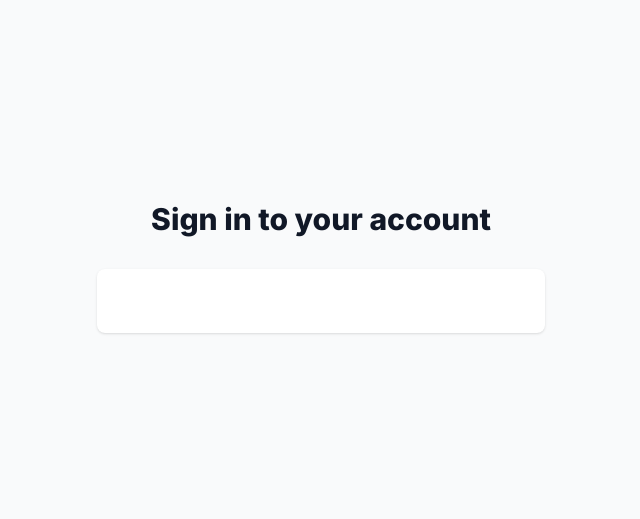
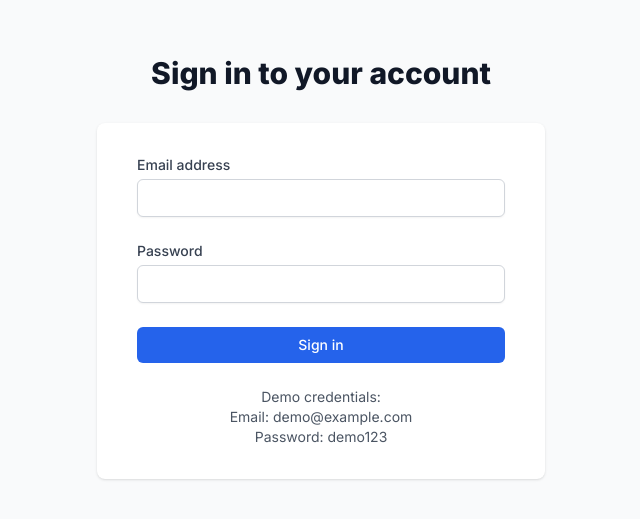
Before and after one commit to JuliaVoortman/plainsale, a Next.js app: page /login in a window 1280 px wide. Shown: the part 145-664 px from the top of the page, without its empty margins (319-959 px from the left). Built offline with nearby package versions, Linux system fonts and the light colour scheme.

Commit message:
Fourth commit eh (actually fifth)

```diff
--- a/src/components/auth/LoginForm.tsx
+++ b/src/components/auth/LoginForm.tsx
@@ -6,5 +6,96 @@ import { useRouter } from 'next/navigation';
 import { Button } from '@/components/ui/Button';
 
 export function LoginForm() {
-  // Rest of the component remains the same
+  const [email, setEmail] = useState('');
+  const [password, setPassword] = useState('');
+  const [isLoading, setIsLoading] = useState(false);
+  const [error, setError] = useState('');
+  const router = useRouter();
+
+  const handleSubmit = async (e: React.FormEvent) => {
+    e.preventDefault();
+    setIsLoading(true);
+    setError('');
+
+    try {
+      const result = await signIn('credentials', {
+        email,
+        password,
+        redirect: false
+      });
+
+      if (result?.error) {
+        setError('Invalid email or password');
+      } else {
+        router.push('/dashboard');
+      }
+    } catch (error) {
+      setError('An error occurred. Please try again.');
+    } finally {
+      setIsLoading(false);
+    }
+  };
+
+  return (
+    <form onSubmit={handleSubmit} className="space-y-6">
+      {error && (
+        <div className="bg-red-50 border border-red-200 text-red-600 px-4 py-3 rounded-md text-sm">
+          {error}
+        </div>
+      )}
+
+      <div>
+        <label htmlFor="email" className="block text-sm font-medium text-gray-700">
+          Email address
+        </label>
+        <div className="mt-1">
+          <input
+            id="email"
+            name="email"
+            type="email"
+            autoComplete="email"
+            required
+            value={email}
+            onChange={(e) => setEmail(e.target.value)}
+            className="appearance-none block w-full px-3 py-2 border border-gray-300 rounded-md shadow-sm placeholder-gray-400 focus:outline-none focus:ring-blue-500 focus:border-blue-500 sm:text-sm"
+          />
+        </div>
+      </div>
+
+      <div>
+        <label htmlFor="password" className="block text-sm font-medium text-gray-700">
+          Password
+        </label>
+        <div className="mt-1">
+          <input
+            id="password"
+            name="password"
+            type="password"
+            autoComplete="current-password"
+            required
+            value={password}
+            onChange={(e) => setPassword(e.target.value)}
+            className="appearance-none block w-full px-3 py-2 border border-gray-300 rounded-md shadow-sm placeholder-gray-400 focus:outline-none focus:ring-blue-500 focus:border-blue-500 sm:text-sm"
+          />
+        </div>
+      </div>
+
+      <div>
+        <Button
+          type="submit"
+          variant="primary"
+          className="w-full"
+          isLoading={isLoading}
+        >
+          Sign in
+        </Button>
+      </div>
+
+      <div className="text-sm text-center text-gray-600">
+        <p>Demo credentials:</p>
+        <p>Email: demo@example.com</p>
+        <p>Password: demo123</p>
+      </div>
+    </form>
+  );
 }
```
